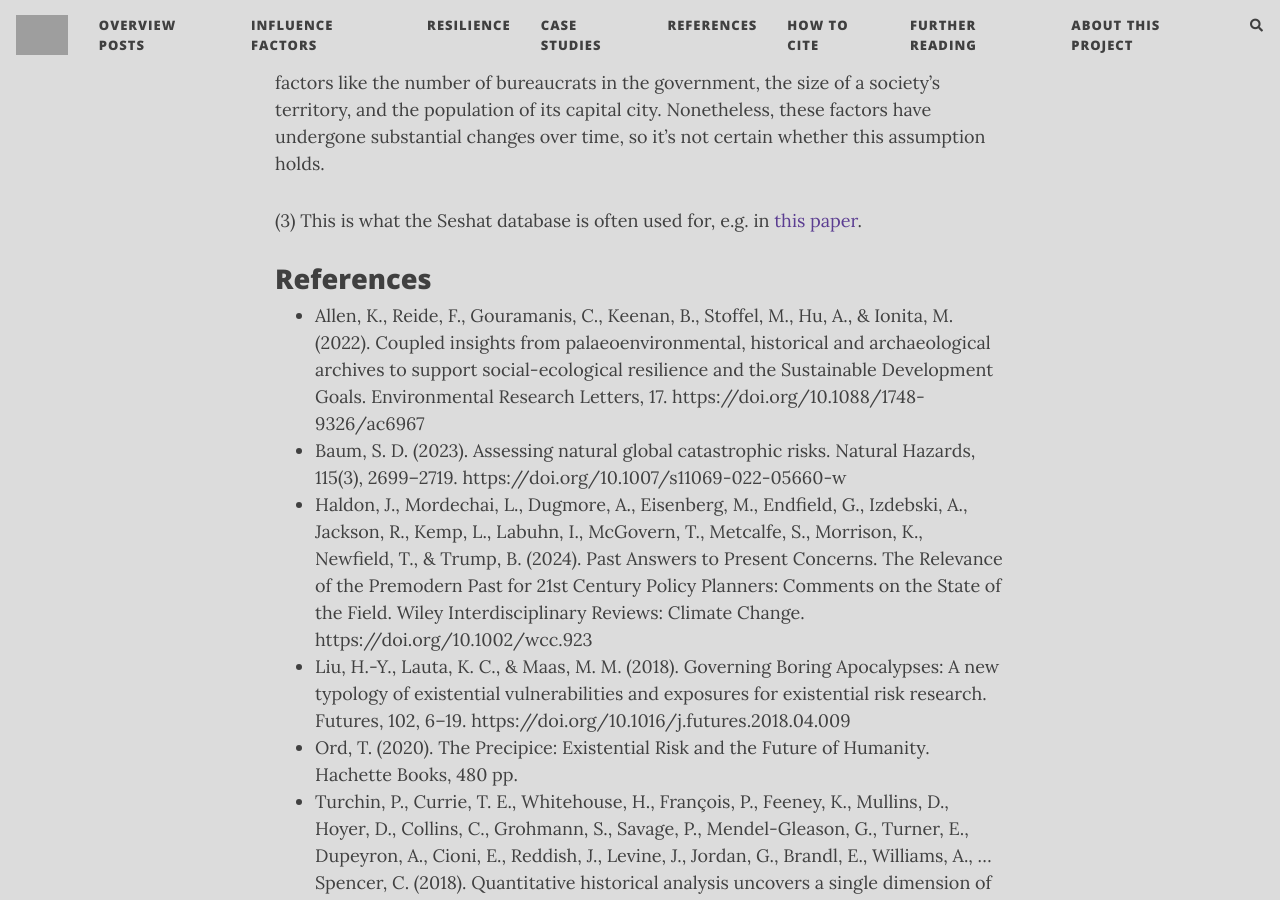
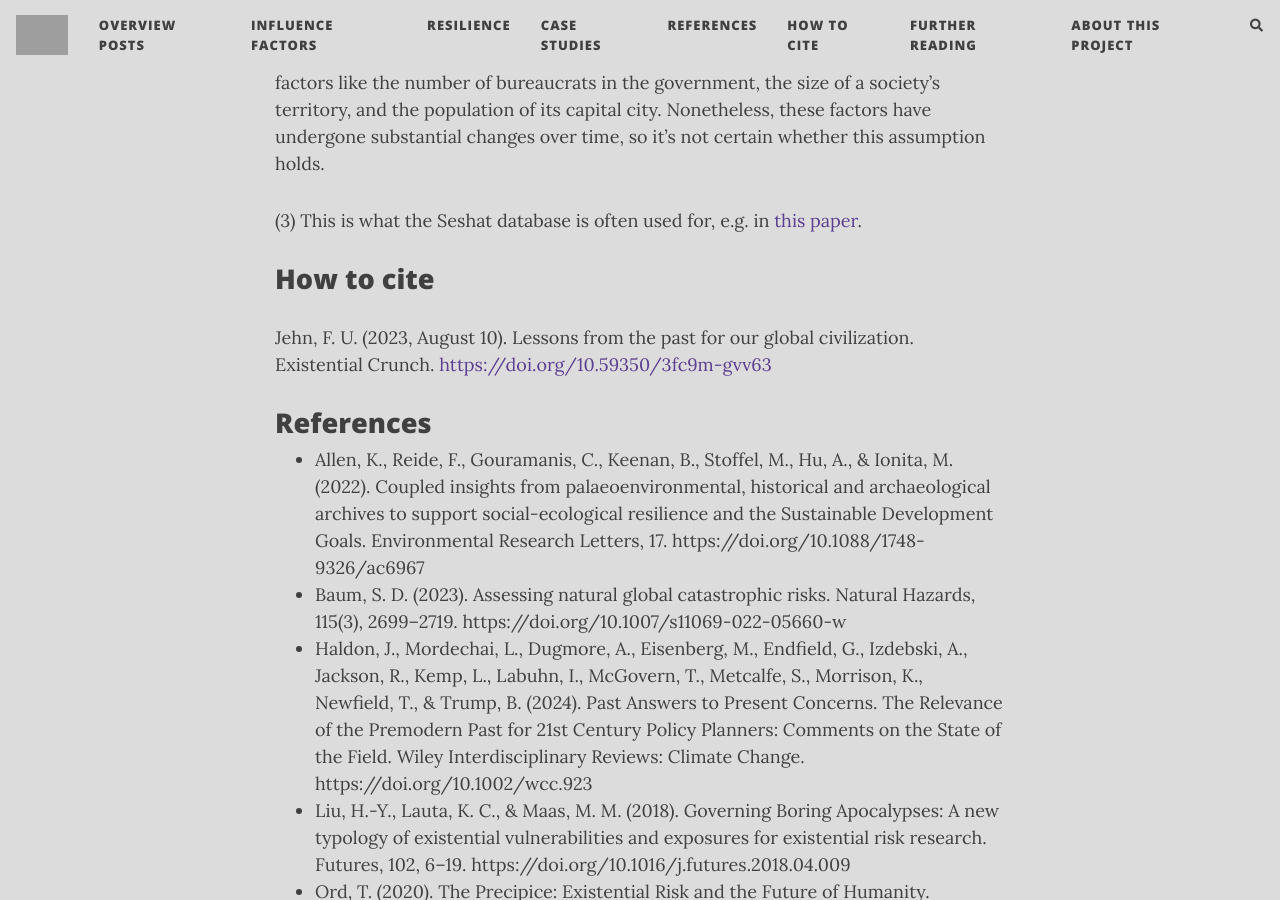
Before and after one commit to florianjehn/Societal_Collapse, a Jekyll site: the page built from _posts/2023-08-10-lessons_from_the_past.md, in a window 1280 px wide and 900 px high, scrolled down 7576 px. Built offline with Jekyll 4.4.1, drawn with Linux system fonts in a browser that asks for light colours; nearby versions of some CDN libraries; comment, search, counter and statistics services are not loaded; grey boxes are pictures that could not be loaded.

Commit message:
Update 2023-08-10-lessons_from_the_past.md

```diff
--- a/_posts/2023-08-10-lessons_from_the_past.md
+++ b/_posts/2023-08-10-lessons_from_the_past.md
@@ -84,6 +84,10 @@ Additionally, the sustainable development goals provide another noteworthy piece
 
 (3) This is what the Seshat database is often used for, e.g. in [this paper](https://osf.io/preprints/socarxiv/hyj48_v1).
 
+## How to cite
+
+Jehn, F. U. (2023, August 10). Lessons from the past for our global civilization. Existential Crunch. [https://doi.org/10.59350/3fc9m-gvv63](https://doi.org/10.59350/3fc9m-gvv63)
+
 ## References
 
 * Allen, K., Reide, F., Gouramanis, C., Keenan, B., Stoffel, M., Hu, A., & Ionita, M. (2022). Coupled insights from palaeoenvironmental, historical and archaeological archives to support social-ecological resilience and the Sustainable Development Goals. Environmental Research Letters, 17. https://doi.org/10.1088/1748-9326/ac6967
```
